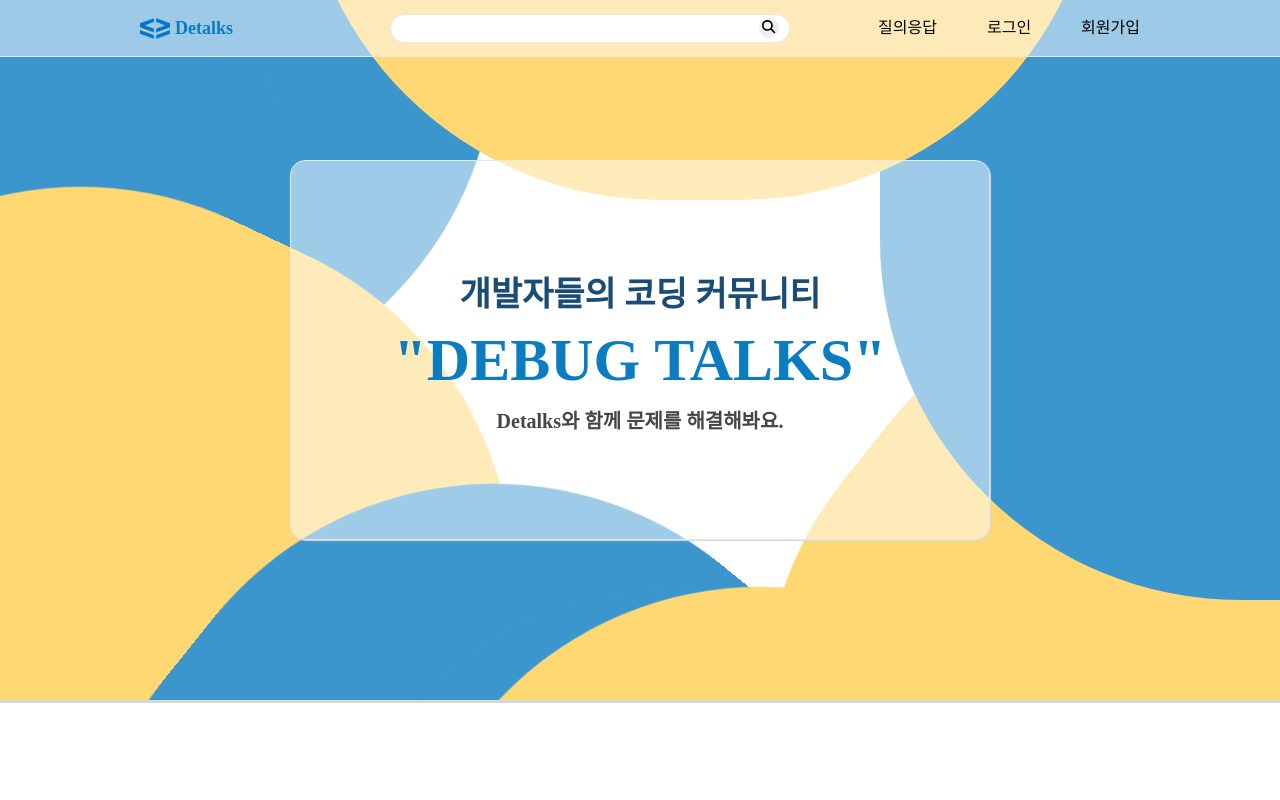
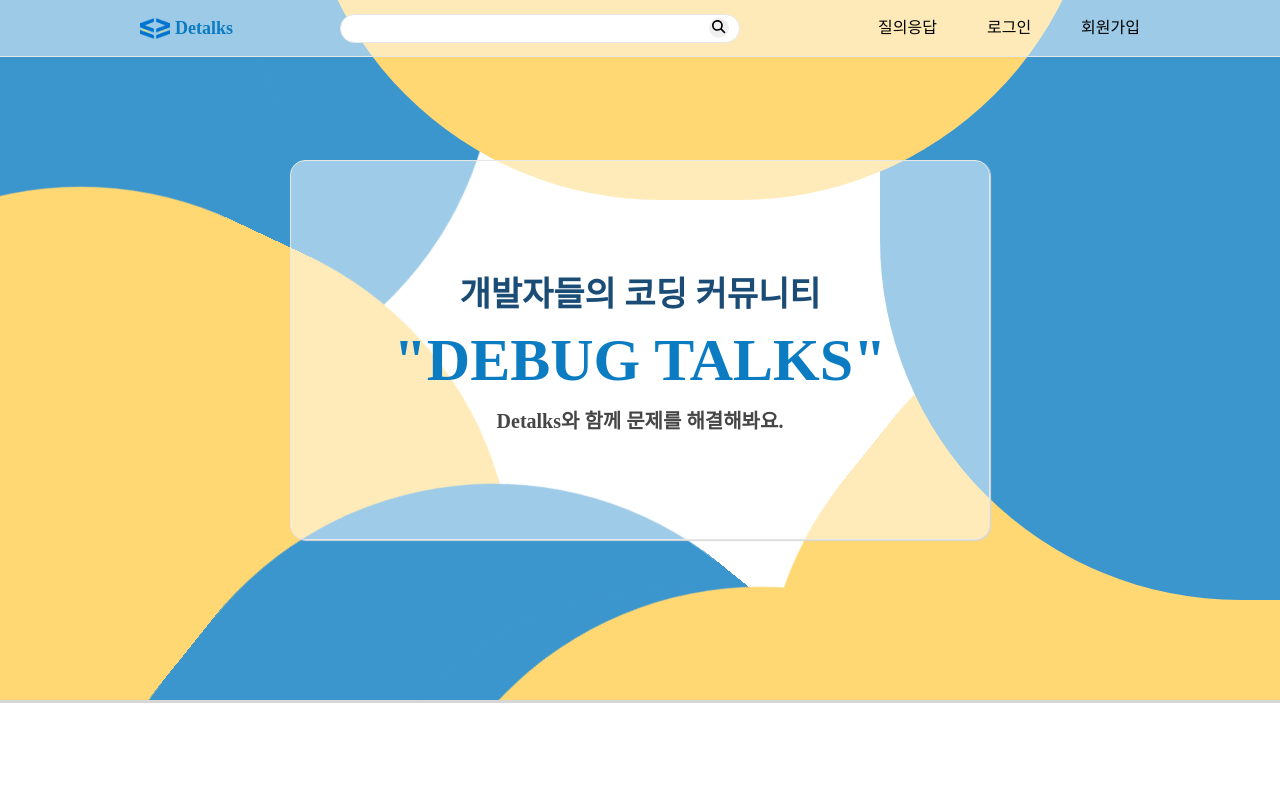
Before and after one commit to sesac-this-way-and-that/detalks-front, a React (Create React App) app: page / in a window 1280 px wide. Shown: the top 800 px of the page. Built offline with nearby package versions, Linux system fonts and the light colour scheme; a web font is replaced by a local one.

Commit message:
Style: header 컴포넌트 크기

```diff
--- a/src/styles/header.scss
+++ b/src/styles/header.scss
@@ -288,7 +288,7 @@ $mobile: 480px;
       // border: 1px solid red;
 
       .headerNavigation {
-        width: 750px;
+        width: 800px;
         // border: 1px solid blue;
         display: flex;
         justify-content: space-between;
@@ -458,6 +458,11 @@ $mobile: 480px;
     max-width: 960px;
   }
   .headerWrapper {
+    .headerContainer {
+      .headerNavigation {
+        width: 800px;
+      }
+    }
     .qna-write-question {
       bottom: 70px;
       right: 10vw;
```
